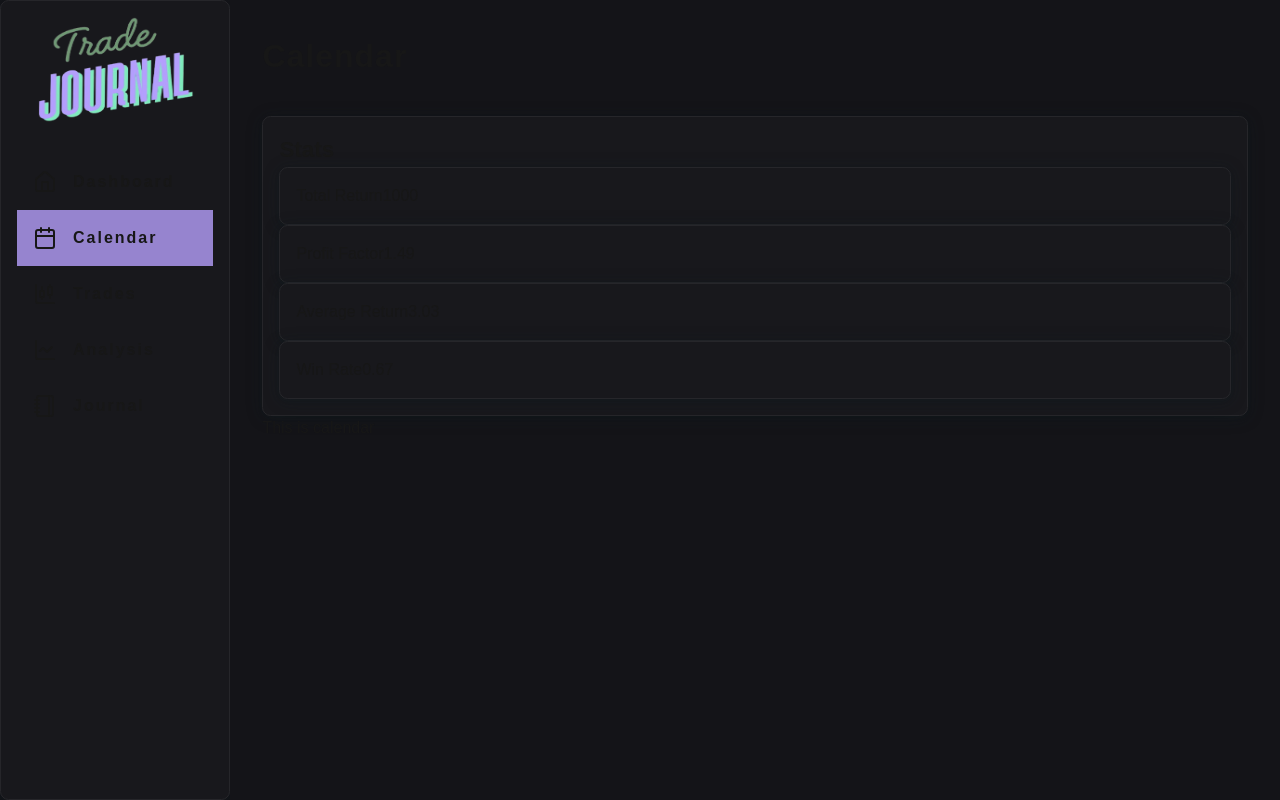
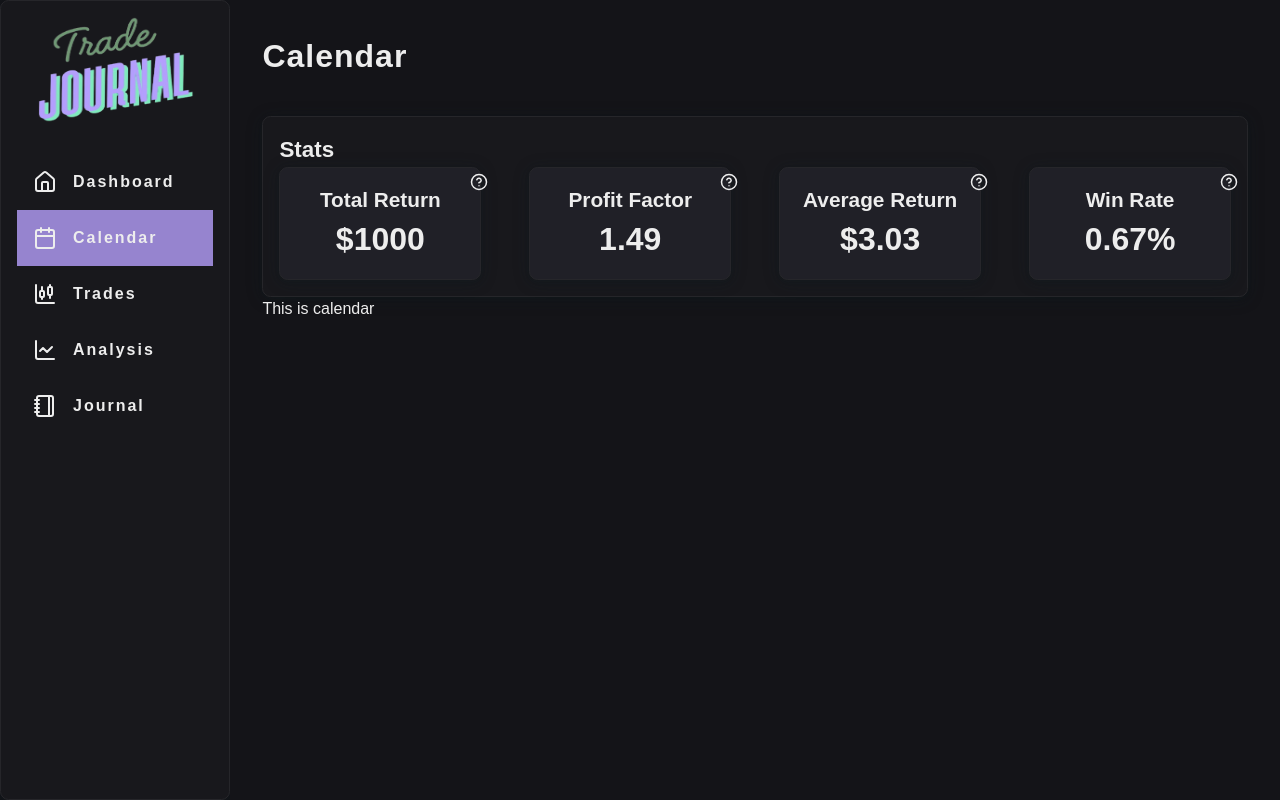
Before and after one commit to yousebastian1618/tradejournal, a Next.js app: page /calendar in a window 1280 px wide. Built offline with nearby package versions, Linux system fonts and the light colour scheme.

Commit message:
added number stat

```diff
--- a/src/app/(app)/calendar/page.tsx
+++ b/src/app/(app)/calendar/page.tsx
@@ -1,3 +1,4 @@
+import './style.scss';
 import Calendar from "@/components/Calendar/Calendar";
 import {CalendarStatsItems} from "@/objects";
 import NumberStat from "@/components/Stats/NumberStat/NumberStat";
@@ -10,7 +11,9 @@ export default function CalendarPage() {
         <div className={'calendar-stat-items'}>
           {CalendarStatsItems.map((item) => {
             return (
-              <NumberStat item={item} />
+              <div className={'calendar-stat-item'} key={item.name}>
+                <NumberStat item={item} />
+              </div>
             )
           })}
         </div>
--- a/src/app/(app)/calendar/style.scss
+++ b/src/app/(app)/calendar/style.scss
@@ -0,0 +1,12 @@
+.calendar-container {
+  .calendar-stats {
+    .calendar-stat-items {
+      display: flex;
+      justify-content: space-between;
+      gap: 3rem;
+      .calendar-stat-item {
+        width: 100%;
+      }
+    }
+  }
+}
--- a/src/app/globals.css
+++ b/src/app/globals.css
@@ -2,7 +2,7 @@
 
 :root {
   --background: #141418;
-  --foreground: #171717;
+  --foreground: #ededed;
   --color1: #9684CF;
   --color2: #7B6DA6;
 }
--- a/src/components/Icon/Icon.tsx
+++ b/src/components/Icon/Icon.tsx
@@ -1,16 +1,57 @@
+'use client'
+import './style.scss';
 import {IconMap} from "@/objects";
+import {useLayoutEffect, useRef, useState} from "react";
 
 type Props = {
   name: string;
+  size?: number;
+  tooltip?: string;
 }
 
-export default function Icon({ name }: Props) {
+export default function Icon({ name, size=24, tooltip }: Props) {
+
+  const [hovering, setHovering] = useState(false);
+  const [tooltipOffset, setTooltipOffset] = useState(0);
+  const tooltipRef = useRef<HTMLSpanElement | null>(null);
+
+  useLayoutEffect(() => {
+    if (!hovering || !tooltipRef.current) {
+      setTooltipOffset(0);
+      return;
+    }
+
+    const safePadding = 12;
+    const rect = tooltipRef.current.getBoundingClientRect();
+    const overflowLeft = safePadding - rect.left;
+    const overflowRight = rect.right - (window.innerWidth - safePadding);
+
+    if (overflowLeft > 0) {
+      setTooltipOffset(overflowLeft);
+    } else if (overflowRight > 0) {
+      setTooltipOffset(-overflowRight);
+    } else {
+      setTooltipOffset(0);
+    }
+  }, [hovering]);
 
   const IconComponent = IconMap[name];
   if (!IconComponent) return null;
   return (
-    <div className={'icon-container'}>
-      <IconComponent name={name} />
+    <div className={'icon-container'}
+         onMouseEnter={() => setHovering(true)}
+         onMouseLeave={() => setHovering(false)}
+    >
+      <IconComponent name={name} size={size}/>
+      {hovering && tooltip && (
+        <span
+          ref={tooltipRef}
+          className={'tooltip'}
+          style={{ transform: `translateX(calc(-50% + ${tooltipOffset}px))` }}
+        >
+          {tooltip}
+        </span>
+      )}
     </div>
   )
 }
--- a/src/components/Icon/style.scss
+++ b/src/components/Icon/style.scss
@@ -0,0 +1,25 @@
+.icon-container {
+  position: relative;
+  display: inline-flex;
+  align-items: center;
+
+  .tooltip {
+    position: absolute;
+    bottom: 140%;
+    left: 50%;
+    padding: 6px 10px;
+    background: #111827;
+    color: #f9fafb;
+    border-radius: 6px;
+    display: inline-block;
+    min-width: 20rem;
+    max-width: min(40rem, calc(100vw - 32px));
+    white-space: normal;
+    word-break: break-word;
+    text-align: center;
+    box-shadow: 0 4px 12px rgba(0, 0, 0, 0.18);
+    pointer-events: none;
+    z-index: 10;
+    font-size: 0.8rem;
+  }
+}
--- a/src/components/Stats/NumberStat/NumberStat.tsx
+++ b/src/components/Stats/NumberStat/NumberStat.tsx
@@ -1,4 +1,8 @@
+import './style.scss';
+
 import {StatItem} from "@/types/types";
+import {formatTo} from "@/lib/helper";
+import Icon from "@/components/Icon/Icon";
 
 type Props = {
   item: StatItem
@@ -7,8 +11,11 @@ type Props = {
 export default function NumberStat({ item }: Props) {
   return (
     <div className={'number-stat-container skeleton-background'}>
-      <span>{item.label}</span>
-      <span>{item.value}</span>
+      <div className={'question-mark'}>
+        <Icon name={'question-mark'} size={18} tooltip={item.description}/>
+      </div>
+      <div className={'stat-label'}>{item.label}</div>
+      <div className={'stat-value'}>{formatTo(item.valueType, item.value)}</div>
     </div>
   )
 }
--- a/src/components/Stats/NumberStat/style.scss
+++ b/src/components/Stats/NumberStat/style.scss
@@ -0,0 +1,20 @@
+.number-stat-container {
+  text-align: center;
+  font-weight: bold;
+  background-color: #202027;
+  position: relative;
+  .question-mark {
+    position: absolute;
+    left: 95%;
+    top: 5%;
+    z-index: 1;
+
+  }
+  .stat-label {
+    font-size: 1.3rem;
+    font-weight: bold;
+  }
+  .stat-value {
+    font-size: 2rem;
+  }
+}
--- /dev/null
+++ b/src/lib/helper.ts
@@ -0,0 +1,9 @@
+export function formatTo(formatType: string, value: number | string) {
+  if (formatType == 'dollar') {
+    return `$${value}`;
+  }
+  if (formatType === 'rate') {
+    return `${value}%`
+  }
+  return value;
+}
--- a/src/objects/index.ts
+++ b/src/objects/index.ts
@@ -5,6 +5,7 @@ import {
   ChartCandlestick,
   ChartLine,
   Notebook,
+  CircleQuestionMark,
   type LucideIcon,
 } from 'lucide-react';
 import {SideBarItem, StatItem} from "@/types/types";
@@ -15,7 +16,8 @@ export const IconMap: Record<string, LucideIcon> = {
   'calendar': Calendar,
   'chart-candlestick': ChartCandlestick,
   'chart-line': ChartLine,
-  'notebook': Notebook
+  'notebook': Notebook,
+  'question-mark': CircleQuestionMark
 }
 
 export const SidebarItems: SideBarItem[] = [
@@ -51,25 +53,29 @@ export const CalendarStatsItems: StatItem[] = [
     name: 'totalReturn',
     label: 'Total Return',
     description: 'The total profit/loss across all filtered trades.',
-    value: 1000
+    value: 1000,
+    valueType: 'dollar'
   },
   {
     name: 'profitFactor',
     label: 'Profit Factor',
     description: 'A profit factor above 1.0 means your winning trades outweigh your losing trades.\n' +
       'For example, 2.0 means you make $2 for every $1 lost.',
-    value: 1.49
+    value: 1.49,
+    valueType: ''
   },
   {
     name: 'averageReturn',
     label: 'Average Return',
     description: 'Calculated as total profit/loss divided by the total number of trades.',
-    value: 3.03
+    value: 3.03,
+    valueType: 'dollar'
   },
   {
     name: 'winRate',
     label: 'Win Rate',
     description: 'Calculated as number of winning trades divided by total number of trades.',
-    value: 0.67
+    value: 0.67,
+    valueType: 'rate'
   }
 ]
--- a/src/types/types.ts
+++ b/src/types/types.ts
@@ -9,4 +9,5 @@ export type StatItem = {
   label: string;
   description: string;
   value: string | number;
+  valueType: string;
 }
```
